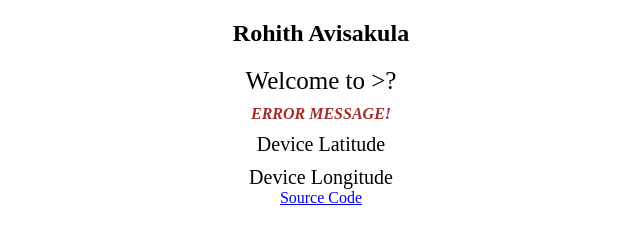
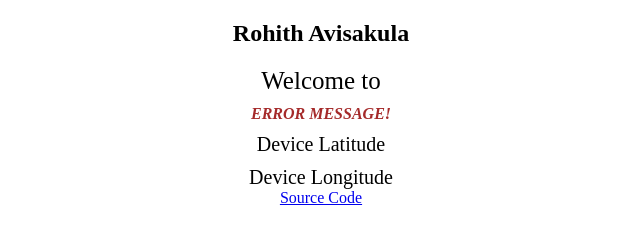
Before and after one commit to Avisakula123/ra-client-hunt, a website with bundled scripts: page index.html in a window 1280 px wide. Shown: the full height of the page, 379-1019 px from the left. Built offline with nearby package versions, Linux system fonts and the light colour scheme.

Commit message:
updated span tag

```diff
--- a/index.html
+++ b/index.html
@@ -7,7 +7,7 @@
         <main>
             <article>
                 <h1>Rohith Avisakula</h1>
-                <div id="location">Welcome to </span id="locationAnswer">>?</div>
+                <div id="location">Welcome to <span id="locationAnswer"></span></div>
 
                 <div id="error-message">ERROR MESSAGE!</div>
                 <div id="device-lat">Device Latitude</div>
```
